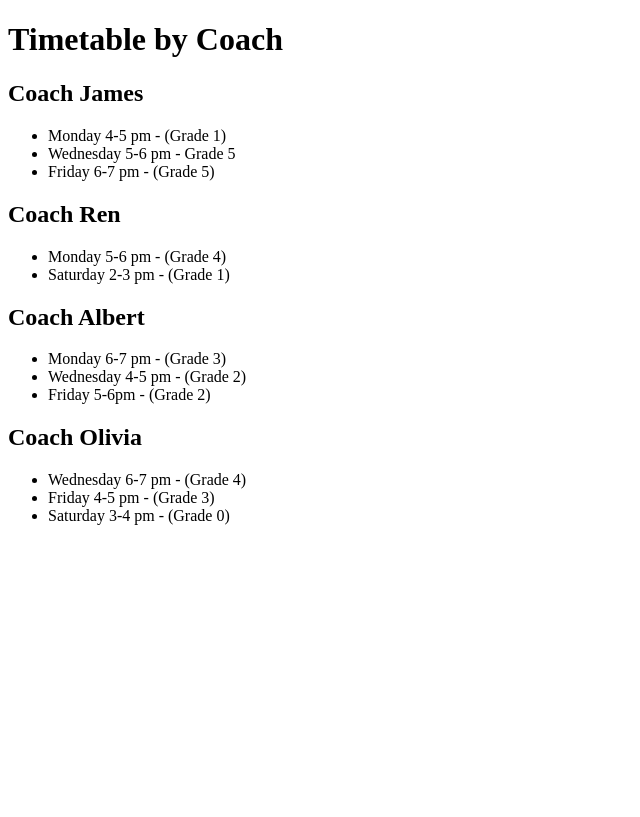
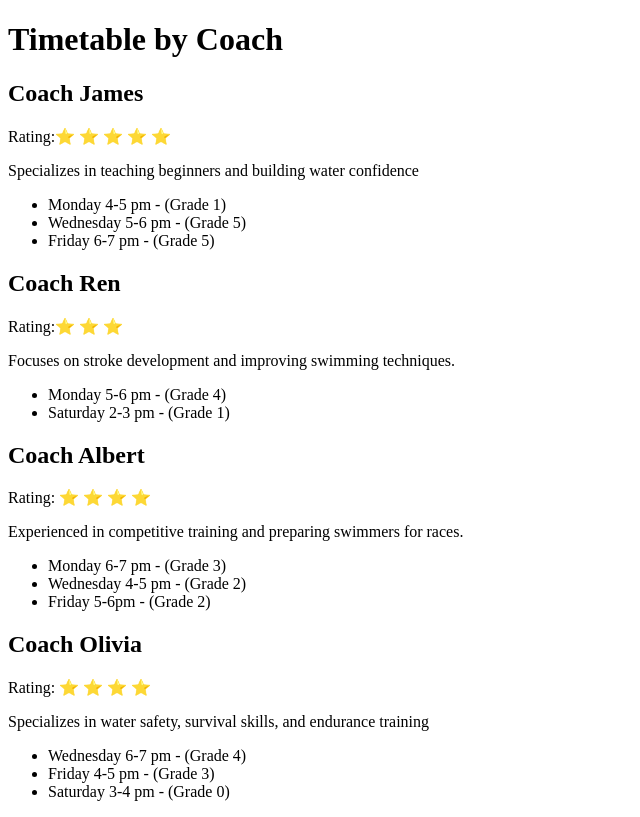
Before and after one commit to endsleepy/Summer-Project, a Flask app: template templates/timetable-coach.html in a window 1280 px wide. Shown: the part 26-843 px from the top of the page, without its empty margins (0-640 px from the left). Before the commit the page ends 551 px from the top, so only its background shows below. Run offline with Flask 3, Linux system fonts and the light colour scheme; the template is opened without the code that fills it, so the values that code supplies are empty.

Commit message:
Update timetable-coach.html

```diff
--- a/templates/timetable-coach.html
+++ b/templates/timetable-coach.html
@@ -21,15 +21,19 @@
 
         <section>
             <h1>Coach James</h1>
+            <p>Rating:&#11088; &#11088; &#11088; &#11088; &#11088; </p>
+            <p>Specializes in teaching beginners and building water confidence</p>
             <ul>
                 <li>Monday 4-5 pm - (Grade 1) </li>
-                <li>Wednesday 5-6 pm - Grade 5</li>
+                <li>Wednesday 5-6 pm - (Grade 5)</li>
                 <li>Friday 6-7 pm - (Grade 5)</li>
             </ul>
         </section>
 
         <section>
             <h1>Coach Ren</h1>
+            <p>Rating:&#11088; &#11088; &#11088;  </p>
+            <p>Focuses on stroke development and improving swimming techniques.</p>
             <ul>
                 <li>Monday 5-6 pm - (Grade 4)</li>
                 <li>Saturday 2-3 pm - (Grade 1)</li>
@@ -38,6 +42,8 @@
 
         <section>
             <h1>Coach Albert</h1>
+            <p>Rating: &#11088; &#11088; &#11088; &#11088;  </p>
+            <p>Experienced in competitive training and preparing swimmers for races.</p>
             <ul>
                 <li>Monday 6-7 pm - (Grade 3)</li>
                 <li>Wednesday 4-5 pm - (Grade 2)</li>
@@ -47,6 +53,8 @@
 
         <section>
             <h1>Coach Olivia</h1>
+            <p>Rating: &#11088; &#11088; &#11088; &#11088; </p>
+            <p>Specializes in water safety, survival skills, and endurance training</p>
             <ul>
                 <li>Wednesday 6-7 pm - (Grade 4)</li>
                 <li>Friday 4-5 pm - (Grade 3)</li>
```
